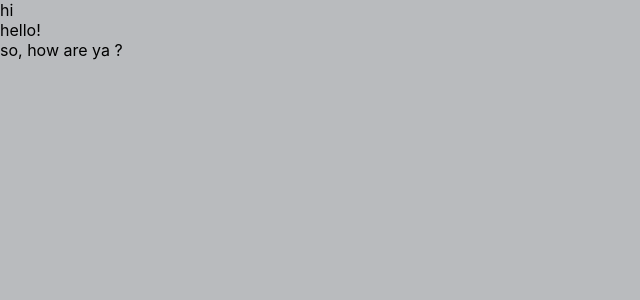
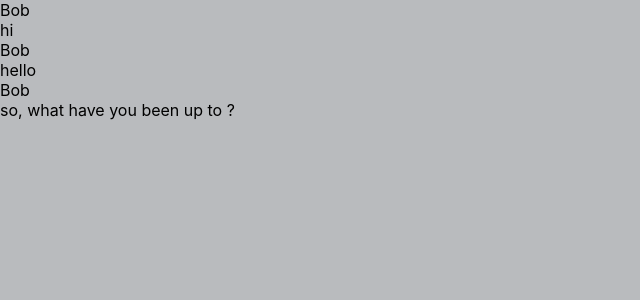
Before and after one commit to MiscellaneousStuff/discord-clone, a React (Create React App) app in the folder client/: page / in a window 1280 px wide. Shown: the top 300 px of the page, without its empty margins (0-640 px from the left). Built offline with nearby package versions, Linux system fonts and the light colour scheme.

Commit message:
Updated multi message in client

```diff
--- a/client/src/App.js
+++ b/client/src/App.js
@@ -1,22 +1,43 @@
 import logo from './logo.svg';
 import './App.css';
 
-const testMessages = ["hi", "hello!", "so, how are ya ?"];
+const testMessages = [
+  {
+    "author": "Bob",
+    "msg": "hi"
+  },
+  {
+    "author": "Bob",
+    "msg": "hello"
+  },
+  {
+    "author": "Bob",
+    "msg": "so, what have you been up to ?"
+  },
+];
 
 const Message = props => {
+  console.log("PROPS:", props)
   const { message } = props;
+  const { author, msg } = message;
   return (
     <div>
-      {message}
+      <div>
+        {author}
+      </div>
+      <div>
+        {msg}
+      </div>
     </div>
   )
 }
 
 const Messages = props => {
   const { messages } = props;
+  console.log(messages)
   return (
     <div>
-      {messages.map((message, i) => <Message message={message}/>)}
+      {messages.map((message, i) => <Message key={i} message={message}/>)}
     </div>
   )
 };
```
